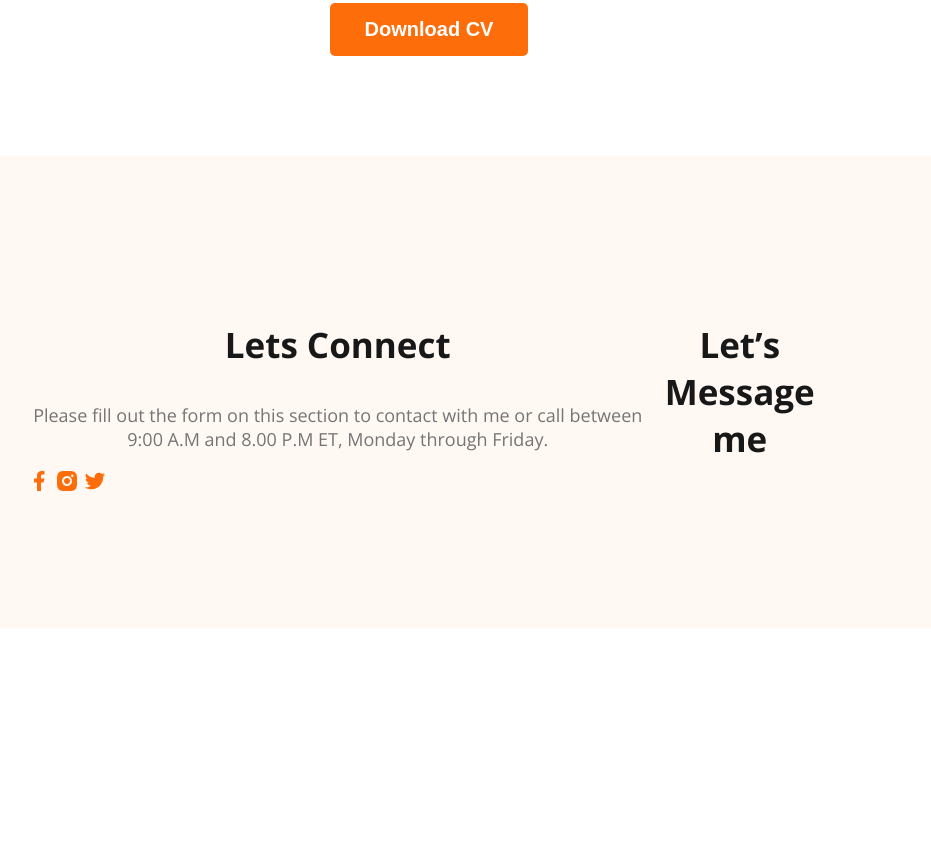
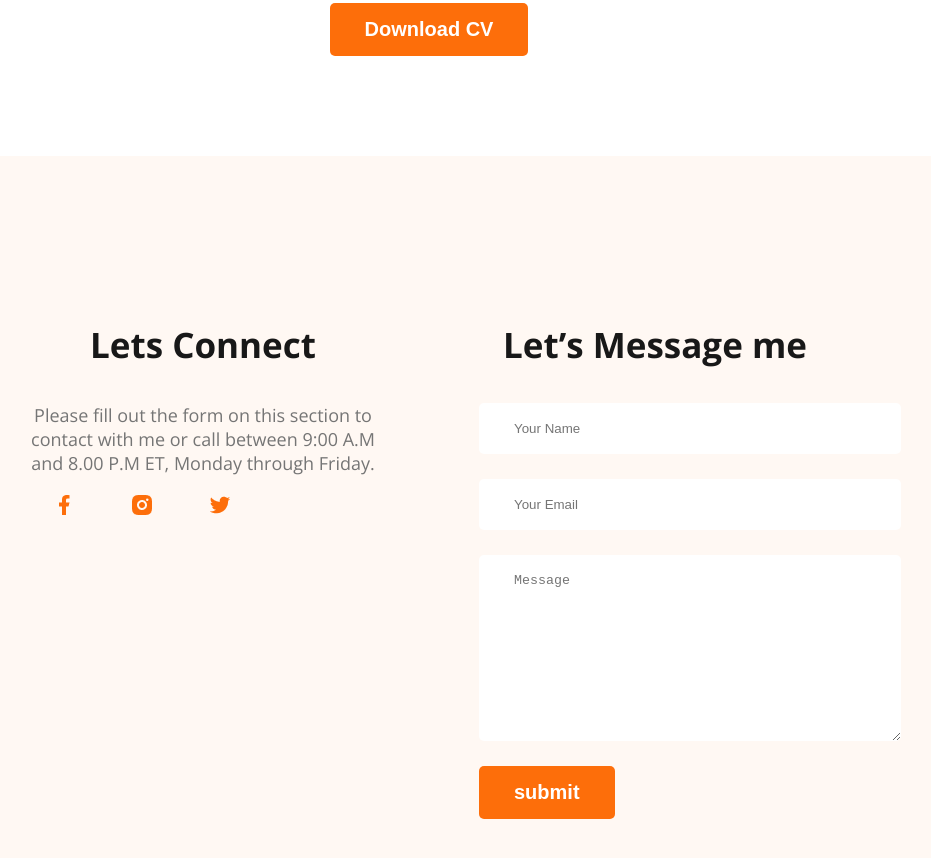
Before and after one commit to showlin1/webdeveloper-portfolio, a plain HTML site: page index.html in a window 1280 px wide. Shown: the part 3138-3996 px from the top of the page, without its empty margins (211-1142 px from the left). Before the commit the page ends 3774 px from the top, so only its background shows below. Drawn offline with nearby package versions, Linux system fonts and the light colour scheme.

Commit message:
Finished footer section with contact form

```diff
--- a/index.html
+++ b/index.html
@@ -165,6 +165,12 @@
          </div>
          <div class="footer-column">
             <h3 class="section-title">Let’s Message me</h3>
+            <form class="contact" action="">
+                <input type="text" placeholder="Your Name">
+                <input type="email" name="" placeholder="Your Email" id="">
+                <textarea name="" placeholder="Message" id="" cols="30" rows="10"></textarea>
+                <input class="btn-primary" type="submit" value="submit">
+            </form>
          </div>
     </footer>
 </body>
--- a/styles/portfolio.css
+++ b/styles/portfolio.css
@@ -166,7 +166,7 @@ main section {
     margin-bottom: 10px;
 }
 
-.resume-item-institute{
+.resume-item-institute {
     margin-bottom: 20px;
     margin-top: 0px;
 }
@@ -179,14 +179,38 @@ main section {
 .resume-container hr {
     margin: 30px;
 }
-.download-cv{
+
+.download-cv {
     text-align: center;
     margin-top: 50px;
 }
+
 /* footer styles */
-footer{
+footer {
     display: flex;
+    gap: 100px;
     background: #FFF8F3;
     margin-top: 100px;
     padding: 130px 230px;
 }
+
+.footer-column {
+    width: 50%;
+}
+.social-links a{
+    margin: 25px;
+}
+
+.contact input[type="text"],.contact input[type="email"],
+textarea {
+    display: block;
+    margin-bottom: 25px;
+    padding: 18px 35px;
+    color: #757575;
+    border-radius: 5px;
+    background: #FFF;
+    border: 0;
+    width: 100%;
+
+}
+.contact
```
